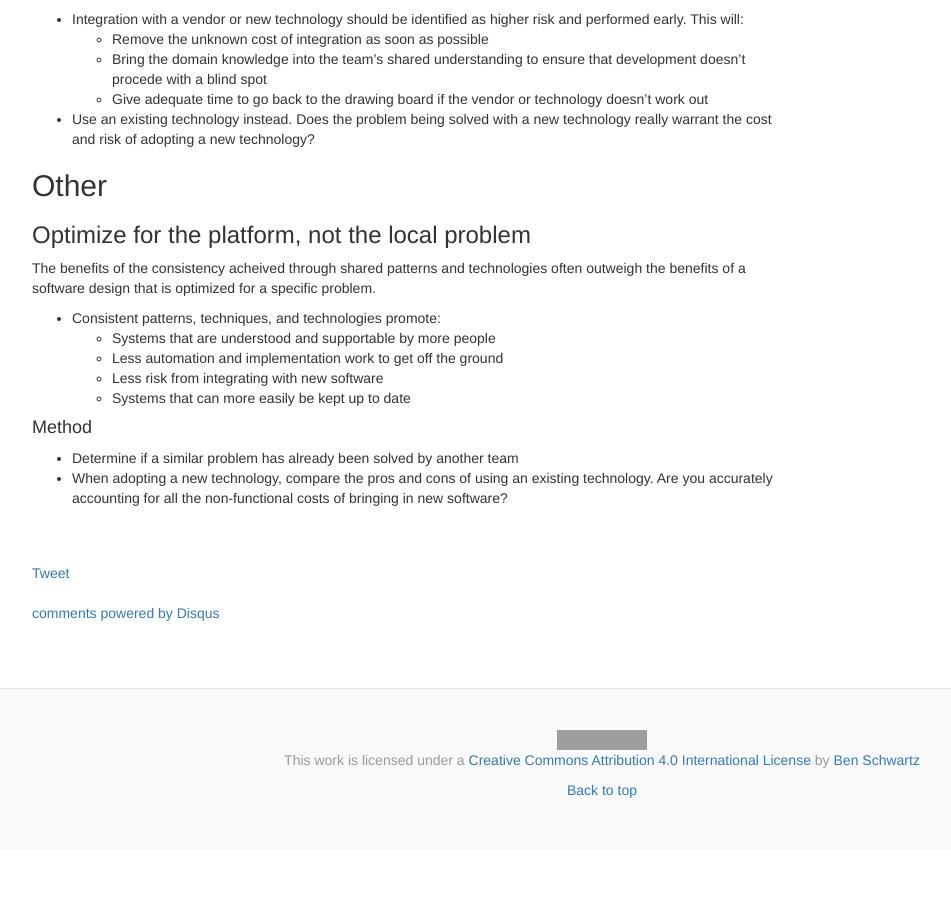
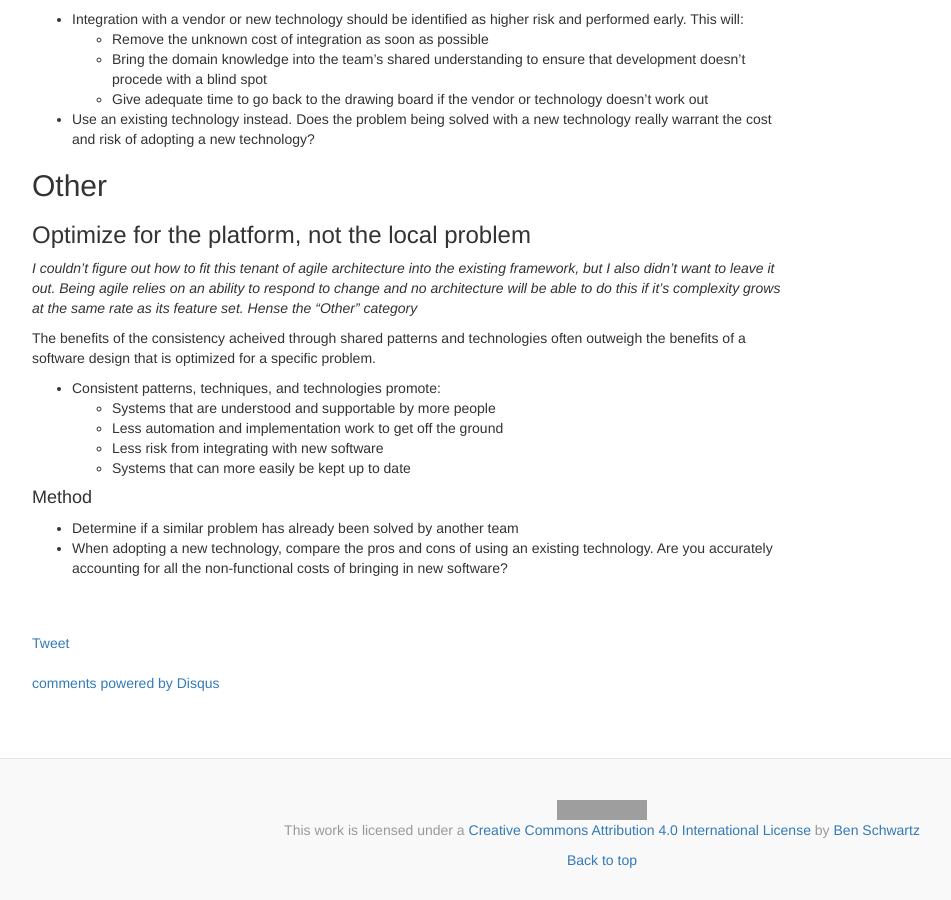
Before and after one commit to benschw/benschw.github.io, a Jekyll site: the page built from _posts/2020-07-21-agile-architecture.md, in a window 1280 px wide and 900 px high, scrolled down 2601 px. Shown: the whole window, without its empty margins (38-989 px from the left). Built offline with Jekyll 4.4.1, drawn with Linux system fonts in a browser that asks for light colours; nearby versions of some CDN libraries; comment, search, counter and statistics services are not loaded; before the commit the page ends 3451 px from its top, so only the background shows below that; grey boxes are pictures that could not be loaded.

Commit message:
other category explanation

```diff
--- a/_posts/2020-07-21-agile-architecture.md
+++ b/_posts/2020-07-21-agile-architecture.md
@@ -150,6 +150,10 @@ be integrated with a system that may not behave in a way that is expected.
 
 ## Other
 ### Optimize for the platform, not the local problem
+_I couldn't figure out how to fit this tenant of agile architecture into the existing framework, but I also didn't want
+to leave it out. Being agile relies on an ability to respond to change and no architecture
+will be able to do this if it's complexity grows at the same rate as its feature set. Hense the "Other" category_
+
 The benefits of the consistency acheived through shared patterns and technologies
 often outweigh the benefits of a software design that is optimized for a specific
 problem.
```
